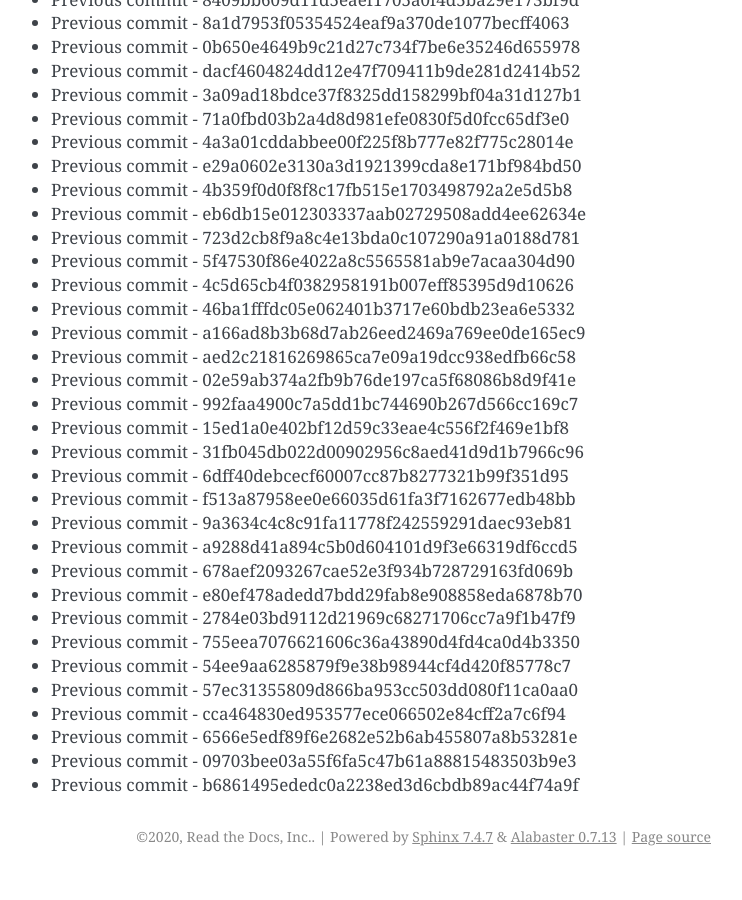
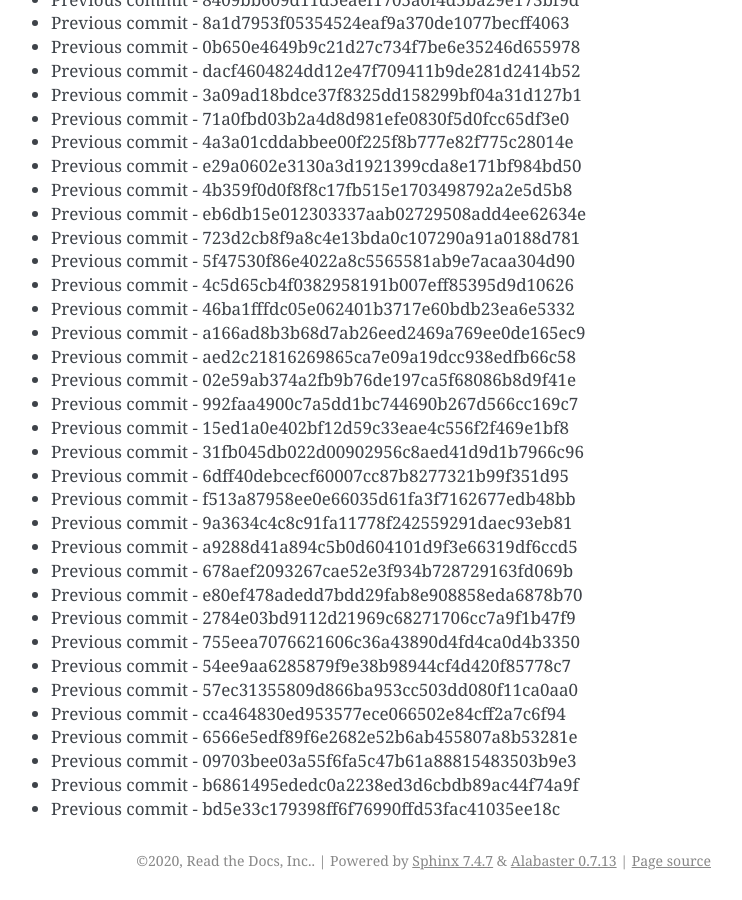
Before and after one commit to readthedocs/rtd-git-stresstest, a Sphinx documentation site: the page built from docs/updates.rst, in a window 1280 px wide and 900 px high, scrolled down 4511 px. Shown: the whole window, without its empty margins (399-1141 px from the left). Built offline with Sphinx 7.4.7, drawn with Linux system fonts in a browser that asks for light colours; before the commit the page ends 5387 px from its top, so only the background shows below that.

Commit message:
Generating commit from previous: bd5e33c179398ff6f76990ffd53fac41035ee18c

```diff
--- a/docs/updates.rst
+++ b/docs/updates.rst
@@ -221,3 +221,4 @@ It can be tested for any performance characteristics.
 * Previous commit - 6566e5edf89f6e2682e52b6ab455807a8b53281e
 * Previous commit - 09703bee03a55f6fa5c47b61a88815483503b9e3
 * Previous commit - b6861495ededc0a2238ed3d6cbdb89ac44f74a9f
+* Previous commit - bd5e33c179398ff6f76990ffd53fac41035ee18c
```
